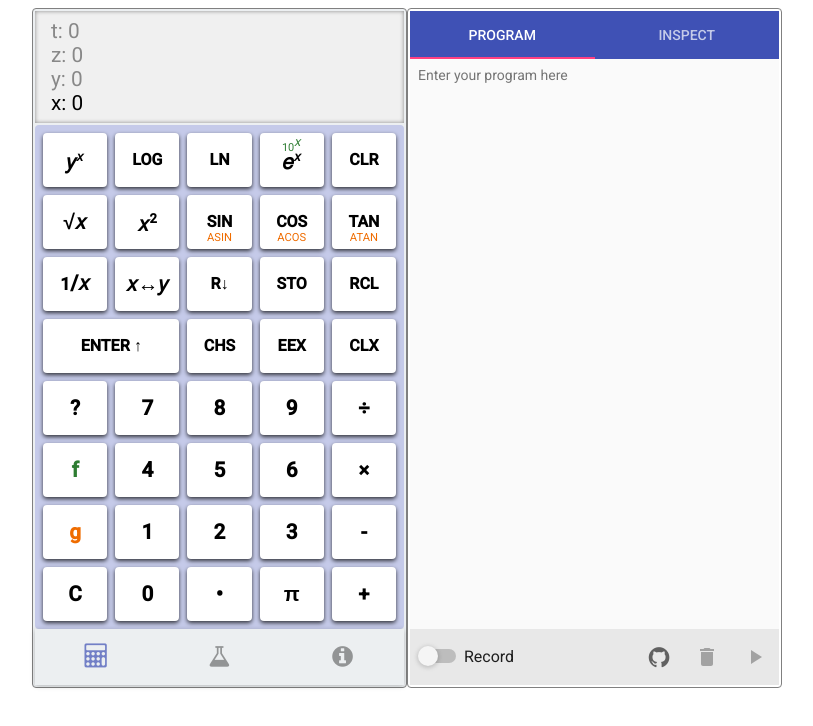
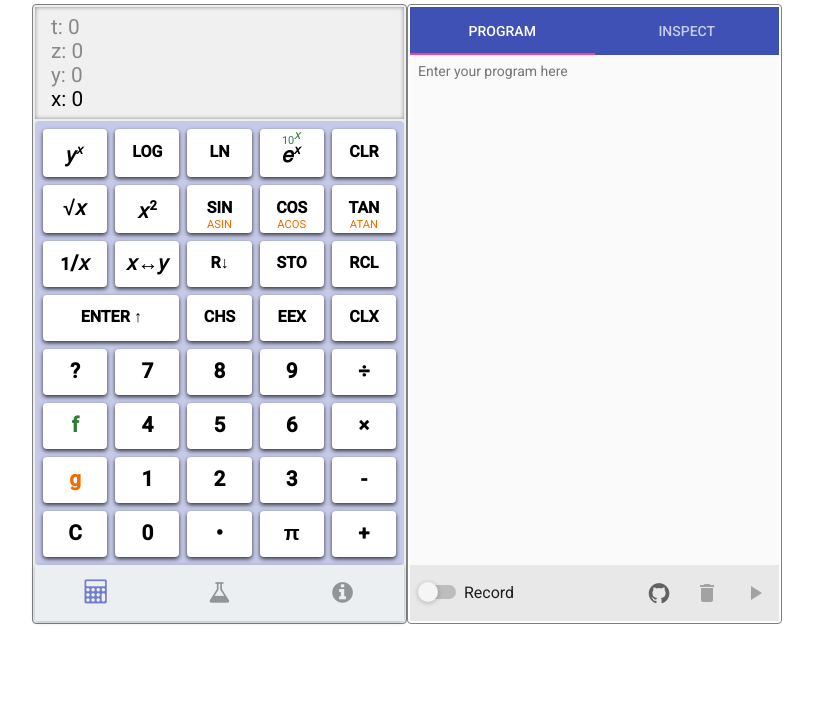
Before and after one commit to essamalsaloum/hp-35-emulator, a React (Create React App) app: page / in a window 1280 px wide. Shown: the top 726 px of the page, without its empty margins (233-1046 px from the left). Built offline with nearby package versions, Linux system fonts and the light colour scheme.

Commit message:
style size fixes

```diff
--- a/src/App.css
+++ b/src/App.css
@@ -1,13 +1,18 @@
+body {
+    overflow: hidden;
+}
+
 .App {
     display: flex;
     justify-content: center;
     width: 100vw;
     height: 100vh;
+    max-width: 100%;
+    max-height: 100%;
 }
 
 @media (min-width: 481px) {
     .App {
-      margin: 8px 0 0 0;
-      height: 600px;
-  }
+        margin: 4px 0 0 0;
+    }
 }
--- a/src/containers/CalculatorPanel.css
+++ b/src/containers/CalculatorPanel.css
@@ -13,6 +13,6 @@
     .CalculatorPanel {
         flex: none;
         width: 375px;
-        height: 680px;
+        height: 620px;
     }
 }
--- a/src/containers/ProgramPanel.css
+++ b/src/containers/ProgramPanel.css
@@ -11,6 +11,6 @@
     .ProgramPanel {
         display: flex;
         width: 375px;
-        height: 680px;
+        height: 620px;
     }
 }
```
